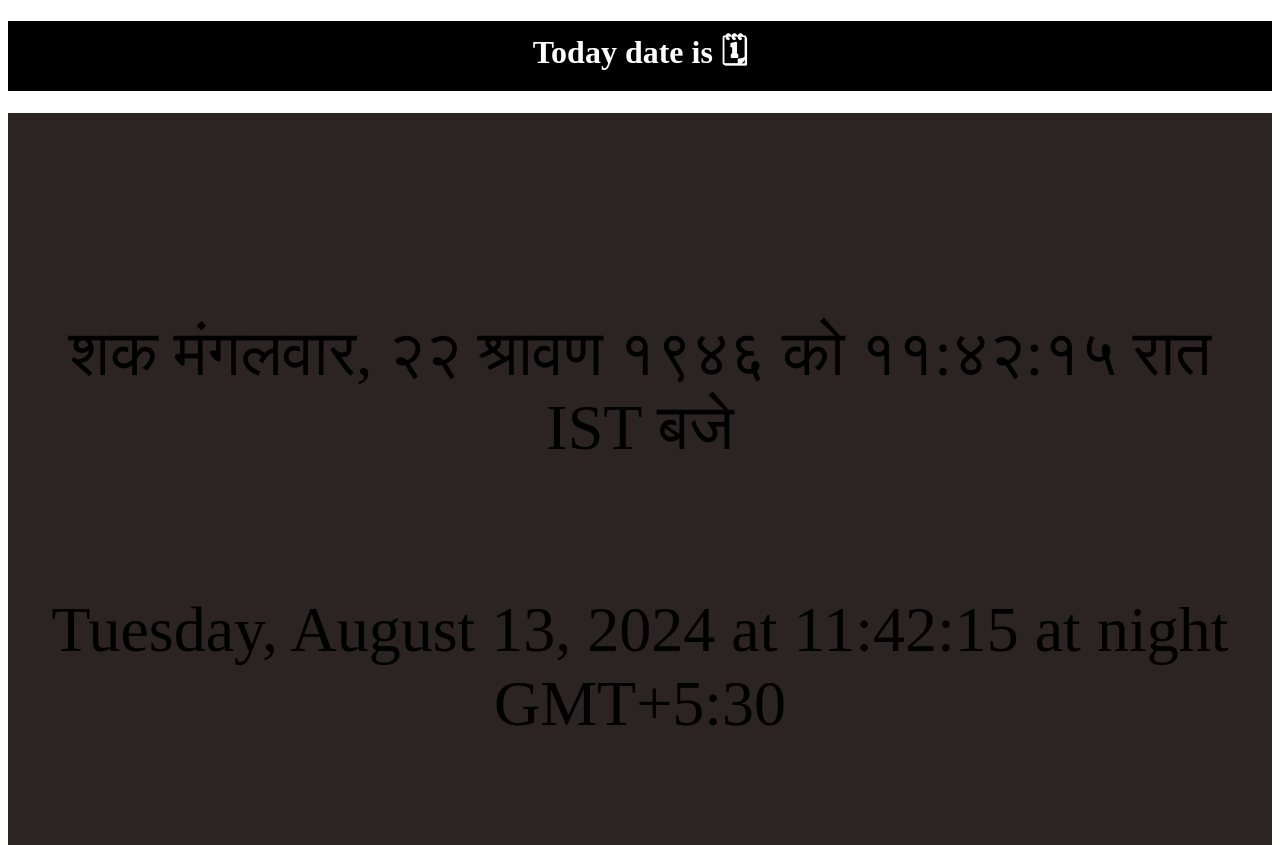
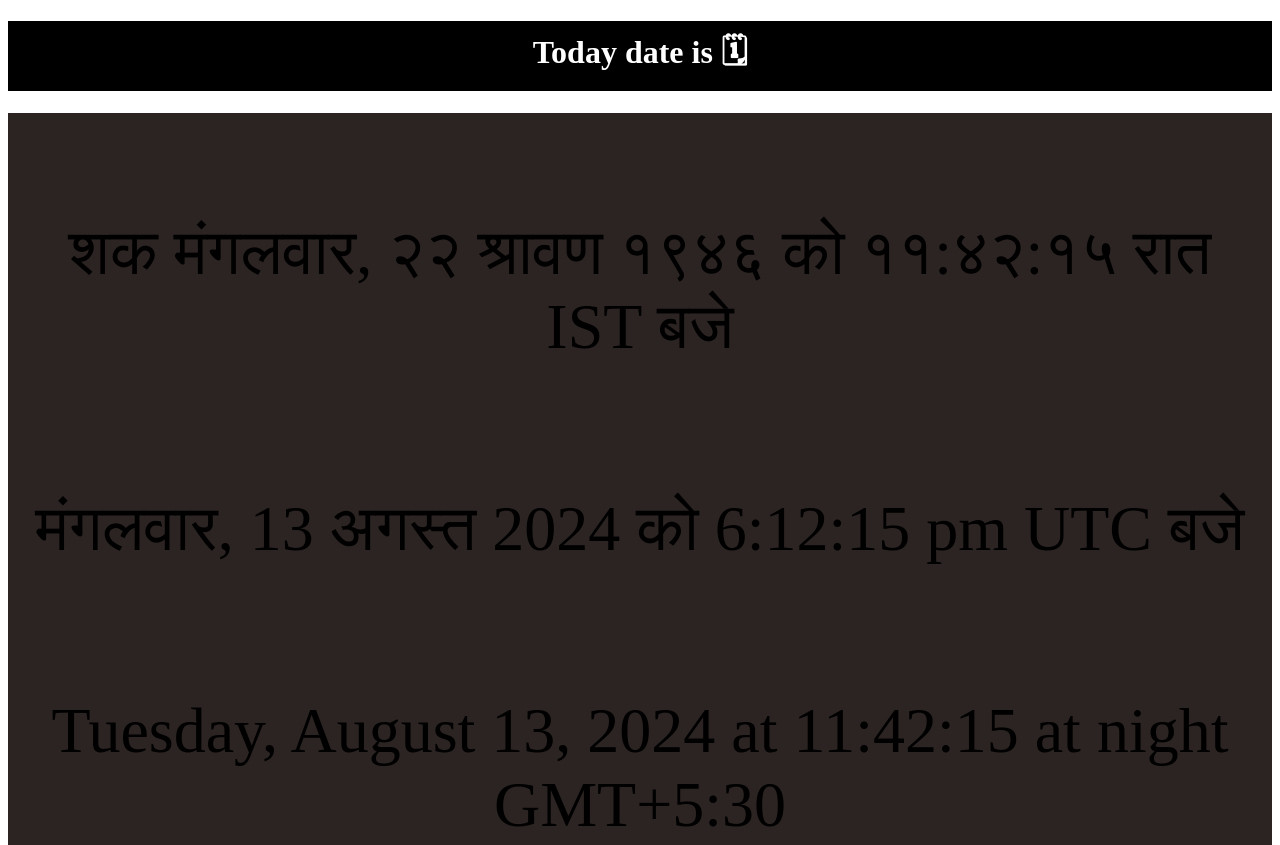
Before and after one commit to xkeshav/main, a website: page index.html in a window 1280 px wide. Shown: the top 845 px of the page. Drawn offline with Linux system fonts and the light colour scheme.

Commit message:
added date in hindi

```diff
--- a/index.html
+++ b/index.html
@@ -91,24 +91,34 @@
     const fullDate = new Intl.DateTimeFormat("en-us", fullEnglish);
     const samay = new Intl.DateTimeFormat("hi", fullHindi);
 
+
   </script>
 </head>
 
 <body>
   <h1>Today date is 🗓 </h1>
   <time data-id="today" style="--h:0;--m:0;--s:0">
+    <p data-id="hindu"></p>
     <p data-id="hindi"></p>
     <p data-id="english"></p>
   </time>
   <script>
+    const hindu = document.querySelector('[data-id="hindu"]');
     const hindi = document.querySelector('[data-id="hindi"]');
     const english = document.querySelector('[data-id="english"]');
     const timeElem = document.querySelector('time');
+    const dateInHindi = new Intl.DateTimeFormat('hi', {
+    dateStyle: 'full',
+    timeStyle: 'long',
+    });
+
     const renderClock = () => {
       const today = new Date();
       const hi = samay.format(today);
       const eng =  fullDate.format(today);
-      hindi.innerHTML = hi;
+      const hindi_date = dateInHindi.format(today);
+      hindi.innerHTML = hindi_date;
+      hindu.innerHTML = hi;
       english.innerHTML = eng;
       const h = today.getHours();
       const m = today.getMinutes();
```
